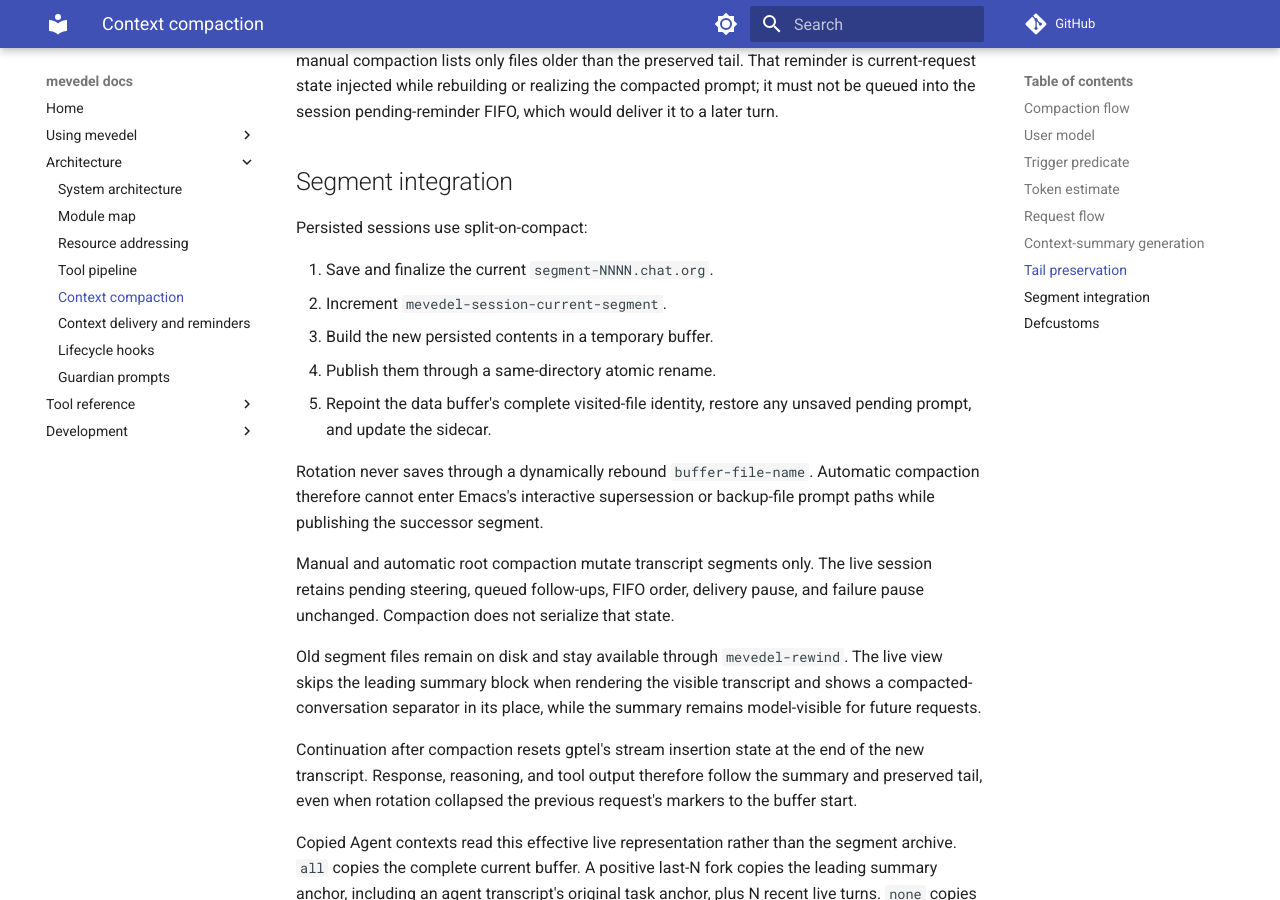
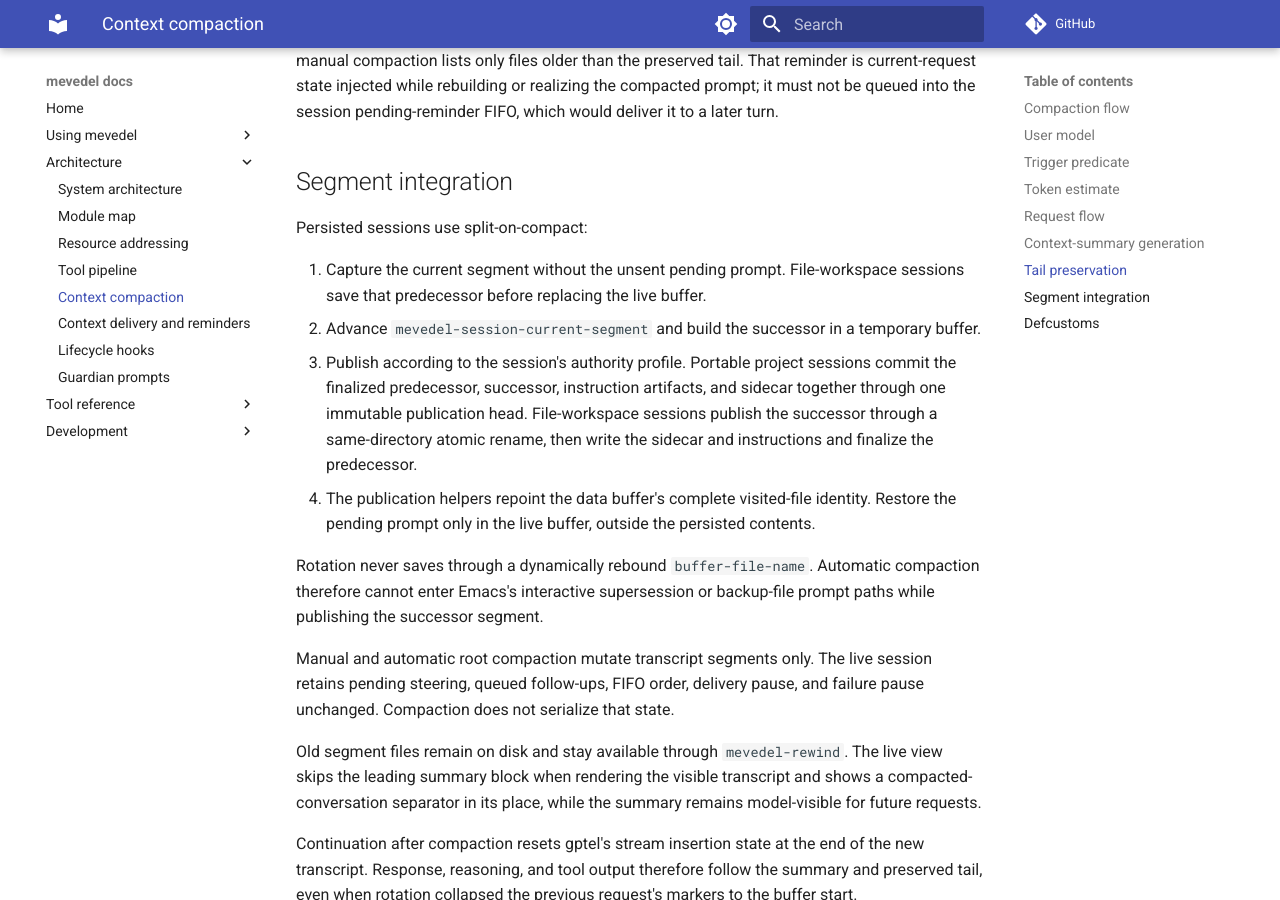
Before and after one commit to FrauH0lle/mevedel, an MkDocs documentation site: the page built from docs/compaction.md, in a window 1280 px wide and 900 px high, scrolled down 10897 px. Built offline with MkDocs 1.6.1 and Material for MkDocs 9.7.7, drawn with Linux system fonts in a browser that asks for light colours; comment, search, counter and statistics services are not loaded.

Commit message:
docs(session): Clarify authority-specific segment rotation
The previous sequence described file replacement for every session, hiding
the portable project's single publication-head commit.

* docs/compaction.md (Segment integration): Describe file-workspace saves
and portable predecessor/successor/sidecar publication separately. Keep the
unsent prompt outside persisted contents.

* mevedel-session-artifacts.el
(mevedel-session-artifacts-rotate-segment): Align the docstring with the
implemented authority profiles and live-buffer restoration.

Validation: Traced both rotation branches and publication helpers. This
changes documentation only; the current tree passes 151 affected tests and
199 warning-free compilations, followed by Eask cleanup.

```diff
--- a/docs/compaction.md
+++ b/docs/compaction.md
@@ -475,12 +475,18 @@ session pending-reminder FIFO, which would deliver it to a later turn.
 
 Persisted sessions use split-on-compact:
 
-1. Save and finalize the current `segment-NNNN.chat.org`.
-2. Increment `mevedel-session-current-segment`.
-3. Build the new persisted contents in a temporary buffer.
-4. Publish them through a same-directory atomic rename.
-5. Repoint the data buffer's complete visited-file identity, restore any
-   unsaved pending prompt, and update the sidecar.
+1. Capture the current segment without the unsent pending prompt. File-workspace
+   sessions save that predecessor before replacing the live buffer.
+2. Advance `mevedel-session-current-segment` and build the successor in a temporary
+   buffer.
+3. Publish according to the session's authority profile. Portable project sessions
+   commit the finalized predecessor, successor, instruction artifacts, and sidecar
+   together through one immutable publication head. File-workspace sessions
+   publish the successor through a same-directory atomic rename,
+   then write the sidecar and instructions and finalize the predecessor.
+4. The publication helpers repoint the data buffer's complete visited-file
+   identity. Restore the pending prompt only in the live buffer, outside the
+   persisted contents.
 
 Rotation never saves through a dynamically rebound `buffer-file-name`.
 Automatic compaction therefore cannot enter Emacs's interactive
```
Also changed, not shown: 1 other file.
